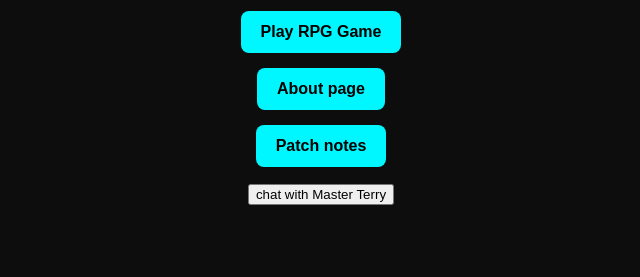
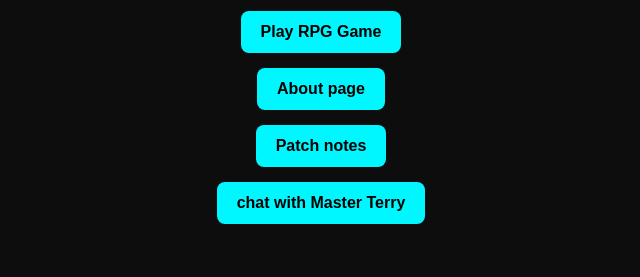
Before and after one commit to Xadam31/XFour, a Flask app: page / in a window 1280 px wide. Shown: the part 523-800 px from the top of the page, without its empty margins (319-959 px from the left). Run offline with Flask 3, Linux system fonts and the light colour scheme.

Commit message:
styled newest buttons

```diff
--- a/templates/hub.html
+++ b/templates/hub.html
@@ -81,7 +81,7 @@
     <a class="button-link" href="/rpgfront"><button class="nav-button">Play RPG Game</button></a>
     <a class="button-link" href="/aboutm"><button class="nav-button">About page</button></a>
     <a href="/mpatch.notes"><button class="nav-button">Patch notes</button></a>
-    <a class="button-link" href="/xchat"><button>chat with Master Terry</button></a>
+    <a class="button-link" href="/xchat"><button class="nav-button">chat with Master Terry</button></a>
   </div>
 </body>
 </html>
```
